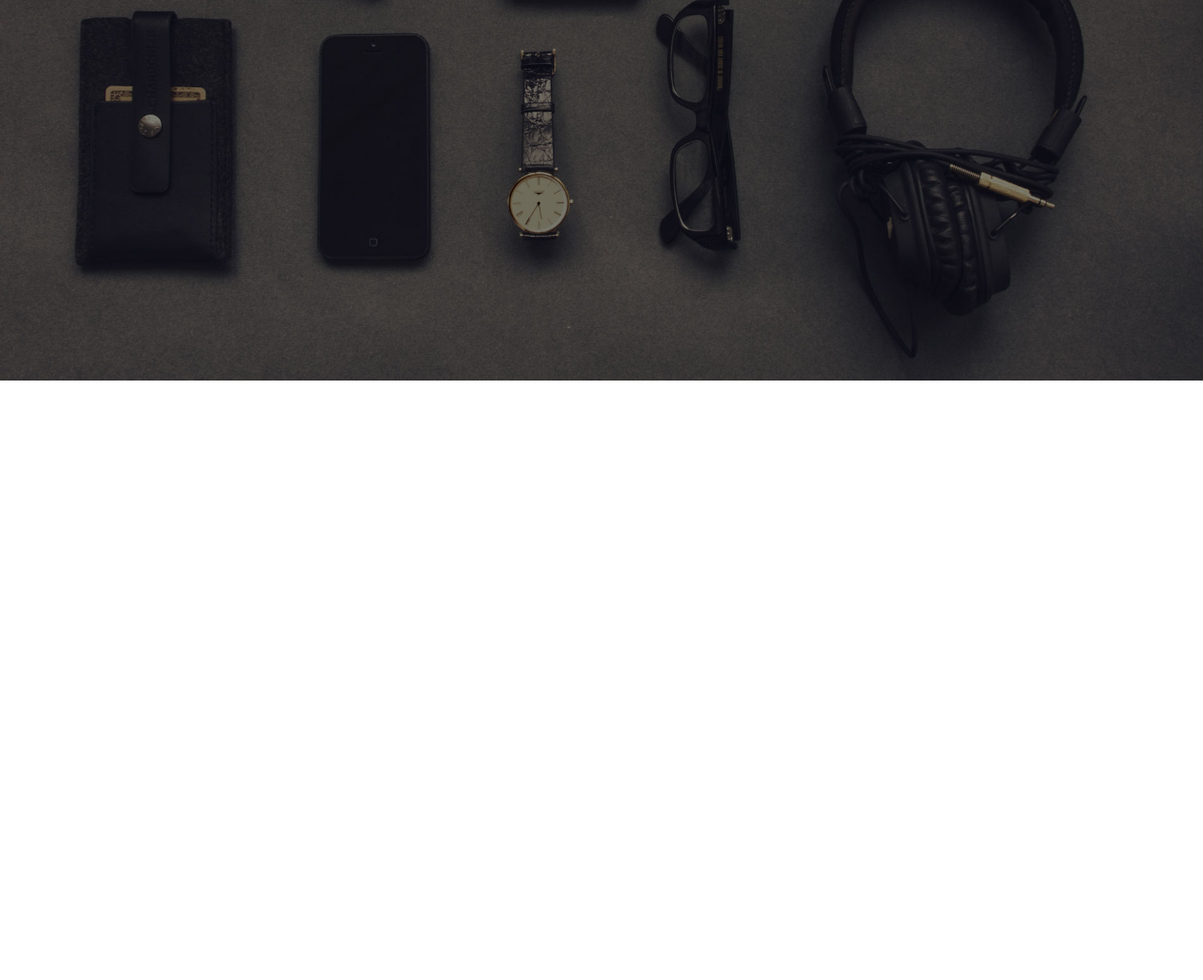
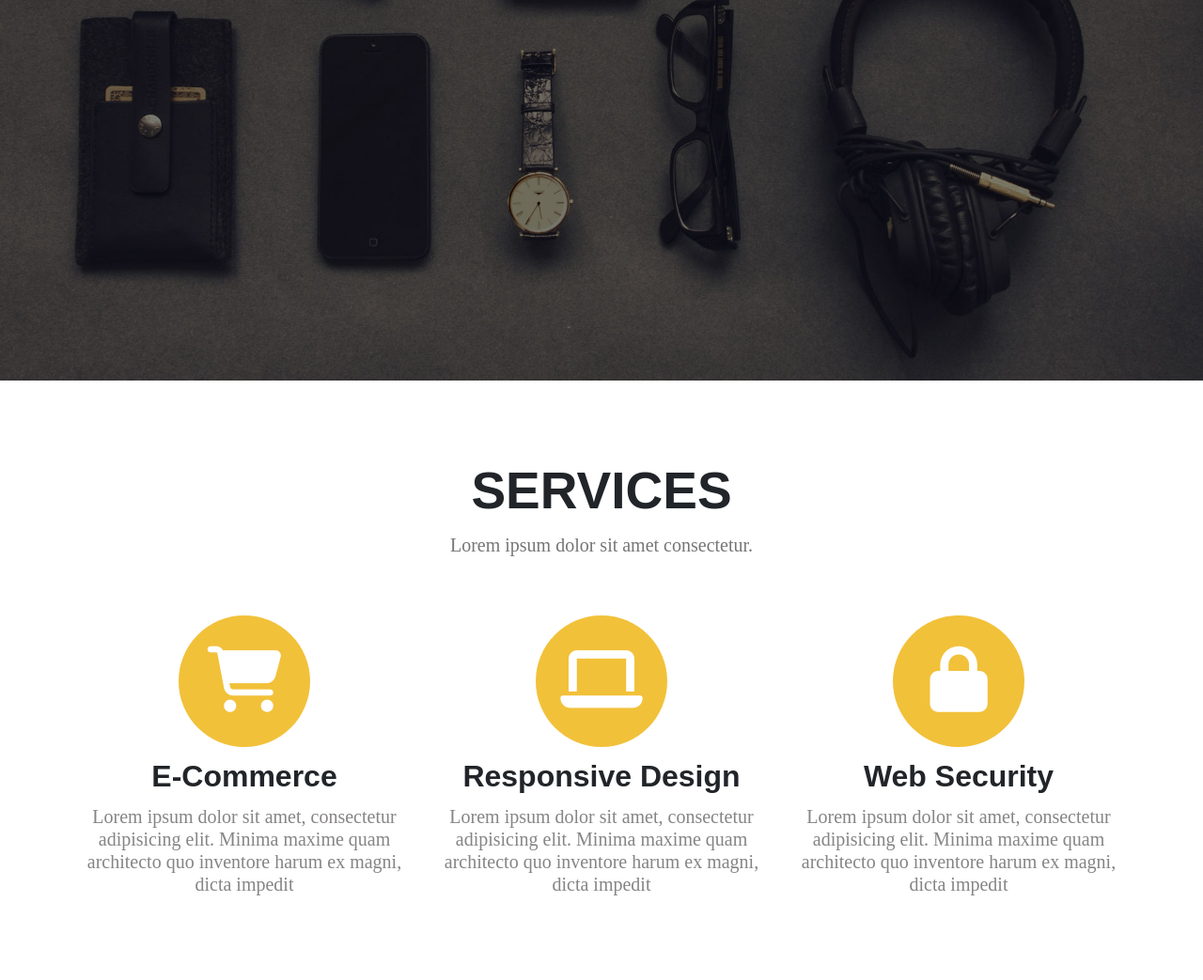
Before and after one commit to allahverdiyevashalala/Agency, a plain HTML site: page index.html in a window 1280 px wide. Shown: the part 462-1505 px from the top of the page at 94% size. Before the commit the page ends 867 px from the top, so only its background shows below. Drawn offline with nearby package versions, Linux system fonts and the light colour scheme.

Commit message:
services

```diff
--- /dev/null
+++ b/_services.sass
@@ -0,0 +1,35 @@
+#services
+    padding: 90px 0
+    h1
+        font-weight: 700
+        font-size: 55px
+        font-family: sans-serif
+    h3
+        font-size: 20px
+        color: #777575
+        margin: 20px 0 65px
+        font-family: serif
+    .box
+        display: flex
+        flex-flow: column
+        align-items: center
+        text-align: center
+        .minibox
+            width: 140px
+            height: 140px
+            background-color: #f2c13a
+            border-radius: 70px
+            line-height: 1.9
+            font-size: 70px
+            color: #ffff
+        .textbox
+            h2
+                font-weight: 700
+                font-size: 32px
+                font-family: sans-serif
+                margin: 15px 20px
+            h4
+                font-size: 20px
+                color: #868484
+                line-height: 1.2
+                font-family: serif
--- a/_welcome.sass
+++ b/_welcome.sass
@@ -1,5 +1,4 @@
 #welcome
-    text-align: center
     background-image: url("Assets/header-bg.jpg")
     background-size: cover
     width: 100%
@@ -16,6 +15,7 @@
             font-weight: 700
             font-size: 95px
             color: #ffff
+            font-family: sans-serif
             margin: 30px 40px 40px
         .btn
             display: inline-block
--- a/index.html
+++ b/index.html
@@ -7,6 +7,7 @@
     <meta name="viewport" content="width=device-width, initial-scale=1.0">
     <script src="https://cdnjs.cloudflare.com/ajax/libs/jquery/3.6.0/jquery.min.js" defer></script>
     <script src="app.js" defer></script>
+    <script src="https://kit.fontawesome.com/858a87cfee.js" crossorigin="anonymous"></script>
     <link rel="preconnect" href="https://fonts.gstatic.com">
     <link href="https://fonts.googleapis.com/css2?family=Dosis:wght@500&display=swap" rel="stylesheet">
     <link href="https://cdn.jsdelivr.net/npm/bootstrap@5.0.1/dist/css/bootstrap.min.css" rel="stylesheet">
@@ -53,6 +54,62 @@
                 </div>
             </div>
         </section>
+        <section id="services">
+            <div class="container">
+                <div class="row">
+                    <div class="col-md-12">
+                        <div class="textbox text-center">
+                            <h1>SERVICES</h1>
+                            <h3>Lorem ipsum dolor sit amet consectetur.</h3>
+                        </div>
+                    </div>
+                </div>
+                <div class="row">
+                    <div class="col-md-4">
+                        <div class="box">
+                            <div class="minibox">
+                                <div class="icon">
+                                    <i class="fa-solid fa-cart-shopping"></i>
+                                </div>
+                            </div>
+                            <div class="textbox text-center">
+                                <h2>E-Commerce</h2>
+                                <h4>Lorem ipsum dolor sit amet, consectetur adipisicing elit. Minima maxime quam
+                                    architecto quo inventore harum ex magni, dicta impedit</h4>
+                            </div>
+                        </div>
+                    </div>
+                    <div class="col-md-4">
+                        <div class="box">
+                            <div class="minibox">
+                                <div class="icon">
+                                    <i class="fa-solid fa-laptop"></i>
+                                </div>
+                            </div>
+                            <div class="textbox text-center">
+                                <h2>Responsive Design</h2>
+                                <h4>Lorem ipsum dolor sit amet, consectetur adipisicing elit. Minima maxime quam
+                                    architecto quo inventore harum ex magni, dicta impedit</h4>
+                            </div>
+                        </div>
+                    </div>
+                    <div class="col-md-4">
+                        <div class="box">
+                            <div class="minibox">
+                                <div class="icon">
+                                    <i class="fa-solid fa-lock"></i>
+                                </div>
+                            </div>
+                            <div class="textbox text-center">
+                                <h2>Web Security</h2>
+                                <h4>Lorem ipsum dolor sit amet, consectetur adipisicing elit. Minima maxime quam architecto
+                                    quo inventore harum ex magni, dicta impedit</h4>
+                            </div>
+                        </div>
+                    </div>
+                </div>
+            </div>
+        </section>
     </main>
 
     <footer>
--- a/style.sass
+++ b/style.sass
@@ -1,3 +1,4 @@
 @import main
 @import header
 @import welcome
+@import services
```
Also changed, not shown: style.css, 1 other file.
